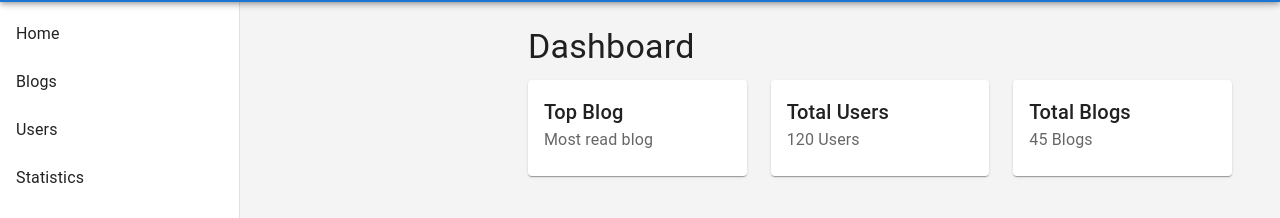
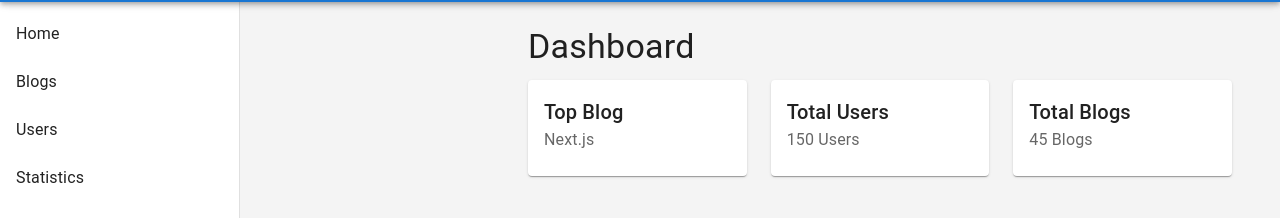
Before and after one commit to sevgiguclu/user-blog-dashboard, a Next.js app: page /dashboard in a window 1280 px wide. Shown: the part 62-280 px from the top of the page. Built offline with nearby package versions, Linux system fonts and the light colour scheme.

Commit message:
nextjs api

```diff
--- /dev/null
+++ b/src/app/api/stats/route.ts
@@ -0,0 +1,11 @@
+import { NextResponse } from "next/server"
+
+export async function GET() {
+    const data = {
+        topBlog: "Next.js",
+        totalUsers: 150,
+        totalBlogs: 45,
+    }
+
+    return NextResponse.json(data);
+}
--- a/src/app/dashboard/page.tsx
+++ b/src/app/dashboard/page.tsx
@@ -1,10 +1,38 @@
 "use client";
 
 import { Box, CssBaseline, Drawer, List, ListItem, ListItemText, AppBar, Toolbar, Typography, Container, Grid, Card, CardContent } from "@mui/material";
+import { useEffect, useState } from "react";
 
 const drawerWidth = 240;
 
 export default function Dashboard() {
+
+    const [stats, setStats] = useState({
+        topBlog: "",
+        totalUsers: 0,
+        totalBlogs: 0,
+    });
+
+    useEffect(() => {
+        async function fetchStats() {
+            try {
+                const res = await fetch("api/stats");
+                const data = await res.json();
+
+                setStats(data);
+
+            }
+            catch(error) {
+                console.error("Error fetching stats:", error);
+            }
+        }
+
+        fetchStats();
+
+    },[]);
+
+
+
     return (
         <Box sx={{ display: "flex" }}>
             <CssBaseline />
@@ -54,7 +82,7 @@ export default function Dashboard() {
                             <Card>
                                 <CardContent>
                                     <Typography variant="h6">Top Blog</Typography>
-                                    <Typography color="text.secondary">Most read blog</Typography>
+                                    <Typography color="text.secondary">{stats.topBlog}</Typography>
                                 </CardContent>
                             </Card>
                         </Grid>
@@ -63,7 +91,7 @@ export default function Dashboard() {
                             <Card>
                                 <CardContent>
                                     <Typography variant="h6">Total Users</Typography>
-                                    <Typography color="text.secondary">120 Users</Typography>
+                                    <Typography color="text.secondary">{stats.totalUsers} Users</Typography>
                                 </CardContent>
                             </Card>
                         </Grid>
@@ -72,7 +100,7 @@ export default function Dashboard() {
                             <Card>
                                 <CardContent>
                                     <Typography variant="h6">Total Blogs</Typography>
-                                    <Typography color="text.secondary">45 Blogs</Typography>
+                                    <Typography color="text.secondary">{stats.totalBlogs} Blogs</Typography>
                                 </CardContent>
                             </Card>
                         </Grid>
```
